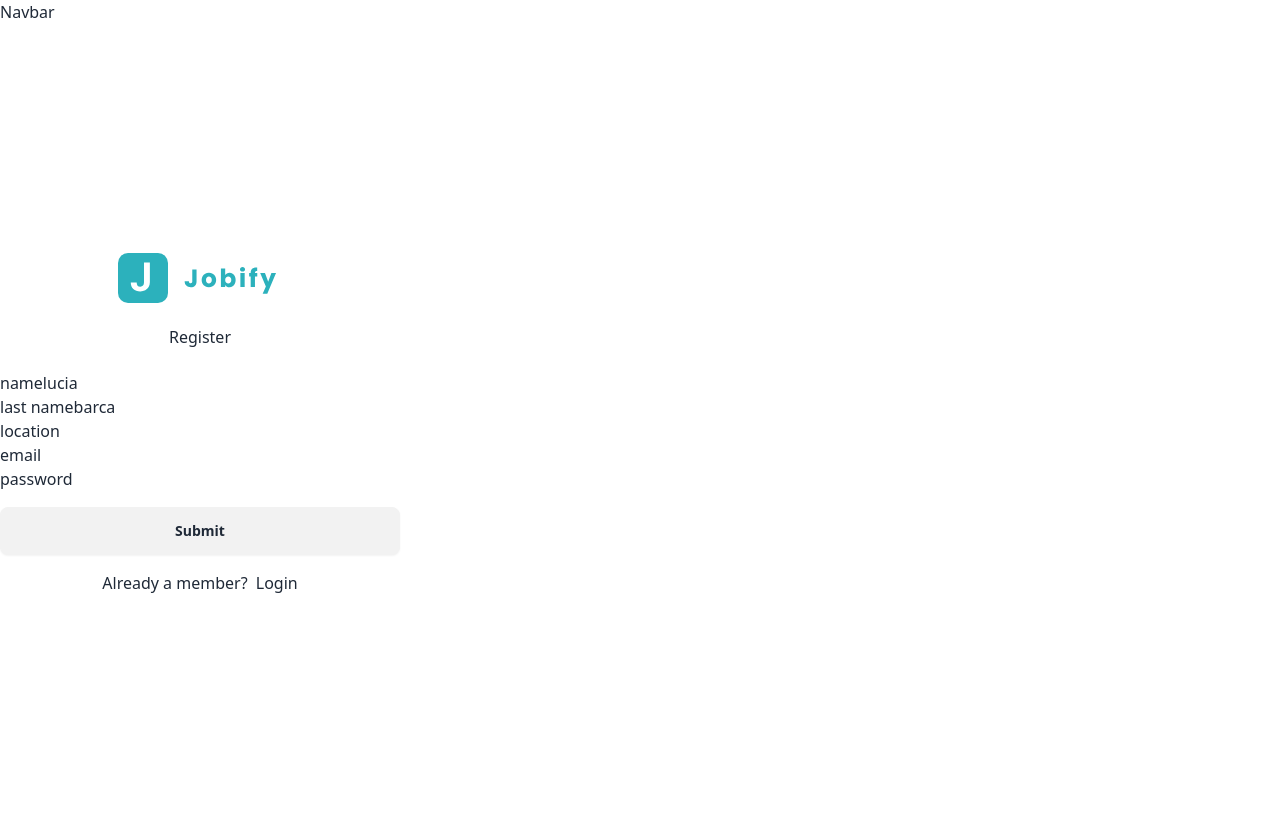
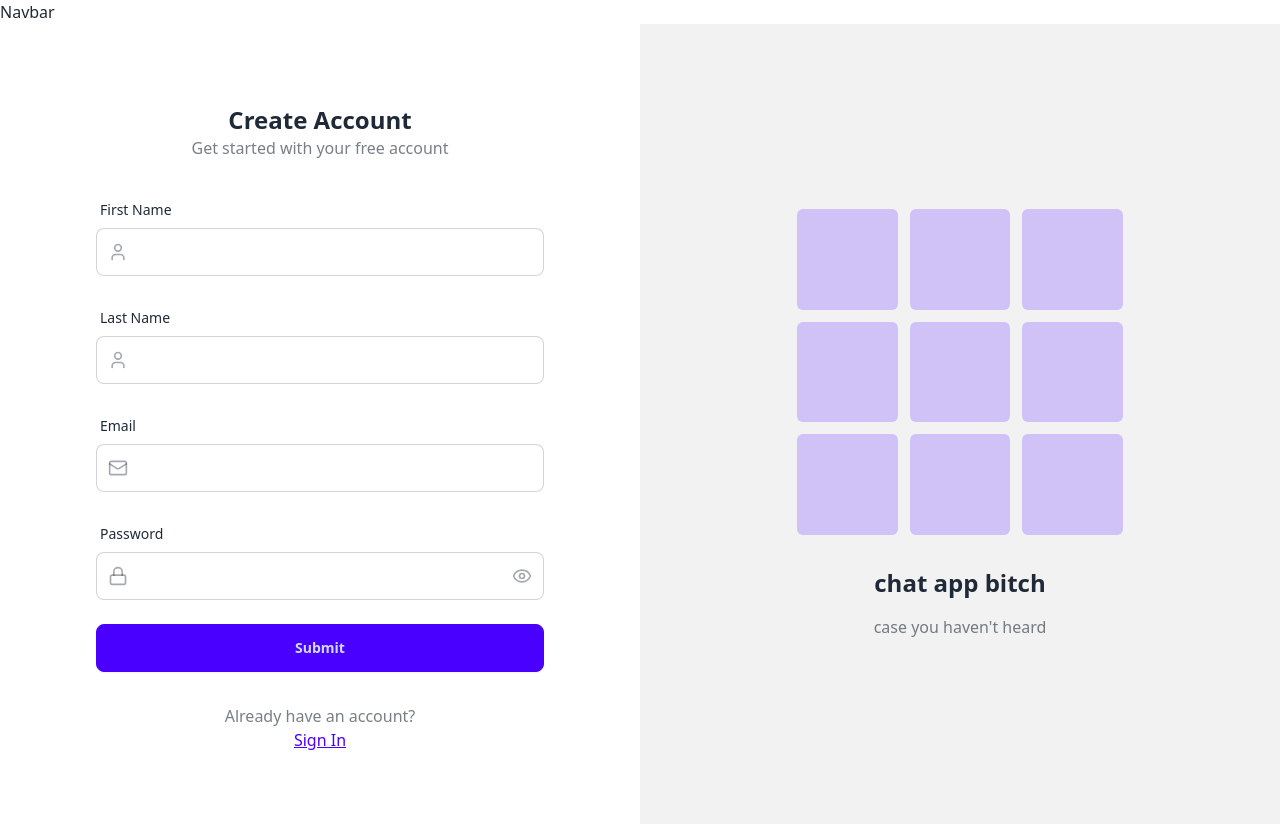
Before and after one commit to itsthevictor/socket-chat, a React (Vite) app in the folder client/: page /register in a window 1280 px wide. Built offline with nearby package versions, Linux system fonts and the light colour scheme; no server answers.

Commit message:
so much stuff, but basically sign up page

```diff
--- a/client/src/App.jsx
+++ b/client/src/App.jsx
@@ -4,7 +4,7 @@ import {
   RouterProvider,
 } from "react-router-dom";
 import { HomeLayout, Landing, Register, Login, Error } from "./pages";
-import { action as registerAction } from "./pages/Register";
+import { signupAction } from "./pages/Register";
 import { action as loginAction } from "./pages/Login";
 
 import { QueryClient, QueryClientProvider } from "@tanstack/react-query";
@@ -15,6 +15,7 @@ import Profile from "./pages/Profile";
 import { useAuth } from "./hooks/useAuth";
 import { useEffect } from "react";
 import { Loader } from "lucide-react";
+import ProtectedRoute from "./pages/ProtectedRoute";
 
 const queryClient = new QueryClient({
   defaultOptions: {
@@ -38,12 +39,16 @@ const router = createBrowserRouter([
     children: [
       {
         index: true,
-        element: <Landing />,
+        element: (
+          <ProtectedRoute>
+            <Landing />
+          </ProtectedRoute>
+        ),
       },
       {
         path: "register",
         element: <Register />,
-        action: registerAction,
+        action: signupAction,
       },
       {
         path: "login",
--- /dev/null
+++ b/client/src/components/AuthImagePattern.jsx
@@ -0,0 +1,20 @@
+const AuthImagePattern = ({ title, subtitle }) => {
+  return (
+    <div className="hidden lg:flex items-center justify-center bg-base-200 p-12">
+      <div className="w-3/5 text-center">
+        <div className="grid grid-cols-3 gap-3 mb-8">
+          {[...Array(9)].map((_, i) => (
+            <div
+              key={i}
+              className={`aspect-square rounded-md bg-primary/20 `}
+            />
+          ))}
+        </div>
+        <h2 className="text-2xl font-bold mb-4">{title}</h2>
+        <p className="text-base-content/60">{subtitle}</p>
+      </div>
+    </div>
+  );
+};
+
+export default AuthImagePattern;
--- a/client/src/components/SubmitBtn.jsx
+++ b/client/src/components/SubmitBtn.jsx
@@ -1,3 +1,4 @@
+import { Loader2 } from "lucide-react";
 import { useNavigation } from "react-router-dom";
 
 const SubmitBtn = ({ formBtn, onClick }) => {
@@ -6,11 +7,17 @@ const SubmitBtn = ({ formBtn, onClick }) => {
   return (
     <button
       type="submit"
-      className={`btn btn-block ${formBtn && `form-btn`}`}
+      className={`btn btn-primary w-full`}
       disabled={isSubmitting}
       onClick={onClick}
     >
-      {isSubmitting ? "Submitting..." : "Submit"}
+      {isSubmitting ? (
+        <>
+          <Loader2 className="size-5 animate-spin" /> 'Submitting...'
+        </>
+      ) : (
+        "Submit"
+      )}
     </button>
   );
 };
--- a/client/src/hooks/useAuth.js
+++ b/client/src/hooks/useAuth.js
@@ -11,7 +11,7 @@ export const useAuth = create((set) => ({
       const response = await mainFetch.get("/users/current-user");
       set({ user: response.data.user });
     } catch (error) {
-      console.log(error);
+      console.log("fetch current user error in hook", error);
       set({ user: null });
     } finally {
       set({ isCheckingAuth: false });
--- /dev/null
+++ b/client/src/pages/ProtectedRoute.jsx
@@ -0,0 +1,8 @@
+import { Navigate, Outlet } from "react-router-dom";
+import { useAuth } from "../hooks/useAuth";
+
+const ProtectedRoute = () => {
+  const { user } = useAuth();
+  return user ? <Outlet /> : <Navigate to="/login" />;
+};
+export default ProtectedRoute;
--- a/client/src/pages/Register.jsx
+++ b/client/src/pages/Register.jsx
@@ -2,8 +2,19 @@ import { Link, Form, redirect, useNavigation } from "react-router-dom";
 import Wrapper from "../assets/wrappers/RegisterAndLoginPage";
 import { Logo, FormRow, SubmitBtn } from "../components";
 import customFetch from "../utils/customFetch";
+import { useState } from "react";
+import {
+  Eye,
+  EyeIcon,
+  EyeOff,
+  Lock,
+  Mail,
+  MessageSquare,
+  User,
+} from "lucide-react";
+import AuthImagePattern from "../components/AuthImagePattern";
 
-export const action = async ({ request }) => {
+export const signupAction = async ({ request }) => {
   const formData = await request.formData();
   const data = Object.fromEntries(formData);
   try {
@@ -17,30 +28,119 @@ export const action = async ({ request }) => {
 };
 
 const Register = () => {
+  const [showPassword, setShowPassword] = useState(false);
+  const [showMessage, setShowMessage] = useState(false);
   return (
-    <Wrapper>
-      <Form method="post" className="form">
-        <Logo />
-        <h4>Register</h4>
-        <FormRow type="text" name="name" defaultValue="lucia" />
-        <FormRow
-          type="text"
-          name="lastName"
-          labelText="last name"
-          defaultValue="barca"
-        />
-        <FormRow type="text" name="location" />
-        <FormRow type="email" name="email" />
-        <FormRow type="password" name="password" />
-        <SubmitBtn />
-        <p>
-          Already a member?{" "}
-          <Link to="/login" className="member-btn">
-            Login
-          </Link>
-        </p>
-      </Form>
-    </Wrapper>
+    <div className="min-h-screen grid lg:grid-cols-2">
+      <section className="flex flex-col justify-center items-center p-6 sm:p-12 ">
+        <div className="w-full max-w-md space-y-8 ">
+          <div className="text-center mb-8">
+            {showMessage && (
+              <div className="size-12 rounded-xl bg-primary/10 flex items-center justify-center group-hover:bg-primary/20 transition-colors">
+                <MessageSquare classNames="size-6 text-primary" />
+              </div>
+            )}
+            <h1 className="text-2xl font-bold mt-2 capitalize">
+              create account
+            </h1>
+            <p className="text-base-content/60">
+              Get started with your free account
+            </p>
+          </div>
+          <Form method="post" className="space-y-6 " bg-lime-500>
+            <div className="form-control">
+              <label htmlFor="" className="label">
+                <span className="label-text font-medium capitalize">
+                  first name
+                </span>
+              </label>
+              <div className="relative">
+                <div className="absolute inset-y-0 left-0 pl-3 flex items-center pointer-events-none">
+                  <User className="size-5 text-base-content/40" />
+                </div>
+                <input
+                  type="text"
+                  className="input input-bordered w-full pl-10"
+                  name="firstName"
+                />
+              </div>
+            </div>
+            <div className="form-control">
+              <label htmlFor="" className="label">
+                <span className="label-text font-medium capitalize">
+                  last name
+                </span>
+              </label>
+              <div className="relative">
+                <div className="absolute inset-y-0 left-0 pl-3 flex items-center pointer-events-none">
+                  <User className="size-5 text-base-content/40" />
+                </div>
+                <input
+                  type="text"
+                  className="input input-bordered w-full pl-10"
+                  name="lastName"
+                />
+              </div>
+            </div>
+            <div className="form-control">
+              <label htmlFor="" className="label">
+                <span className="label-text font-medium capitalize">email</span>
+              </label>
+              <div className="relative">
+                <div className="absolute inset-y-0 left-0 pl-3 flex items-center pointer-events-none">
+                  <Mail className="size-5 text-base-content/40" />
+                </div>
+                <input
+                  type="email"
+                  className="input input-bordered w-full pl-10"
+                  name="email"
+                />
+              </div>
+            </div>
+            <div className="form-control">
+              <label htmlFor="" className="label">
+                <span className="label-text font-medium capitalize">
+                  password
+                </span>
+              </label>
+              <div className="relative">
+                <div className="absolute inset-y-0 left-0 pl-3 flex items-center pointer-events-none">
+                  <Lock className="size-5 text-base-content/40" />
+                </div>
+                <input
+                  type={showPassword ? "text" : "password"}
+                  className="input input-bordered w-full pl-10"
+                  name="email"
+                />
+                <button
+                  type="button"
+                  className="absolute inset-y-0 right-0 pr-3 f;ex items-center"
+                  onClick={() => setShowPassword(!showPassword)}
+                >
+                  {showPassword ? (
+                    <EyeOff className="size-5 text-base-content/40" />
+                  ) : (
+                    <Eye className="size-5 text-base-content/40" />
+                  )}
+                </button>
+              </div>
+            </div>
+            <SubmitBtn />
+          </Form>
+          <div className="text-center">
+            <p className="text-base-content/60">Already have an account?</p>
+            <Link to="/login" className="link link-primary capitalize">
+              sign in
+            </Link>
+          </div>
+        </div>
+      </section>
+
+      <AuthImagePattern
+        title="chat app bitch"
+        subtitle="case you haven't heard"
+      />
+    </div>
   );
 };
 export default Register;
```
